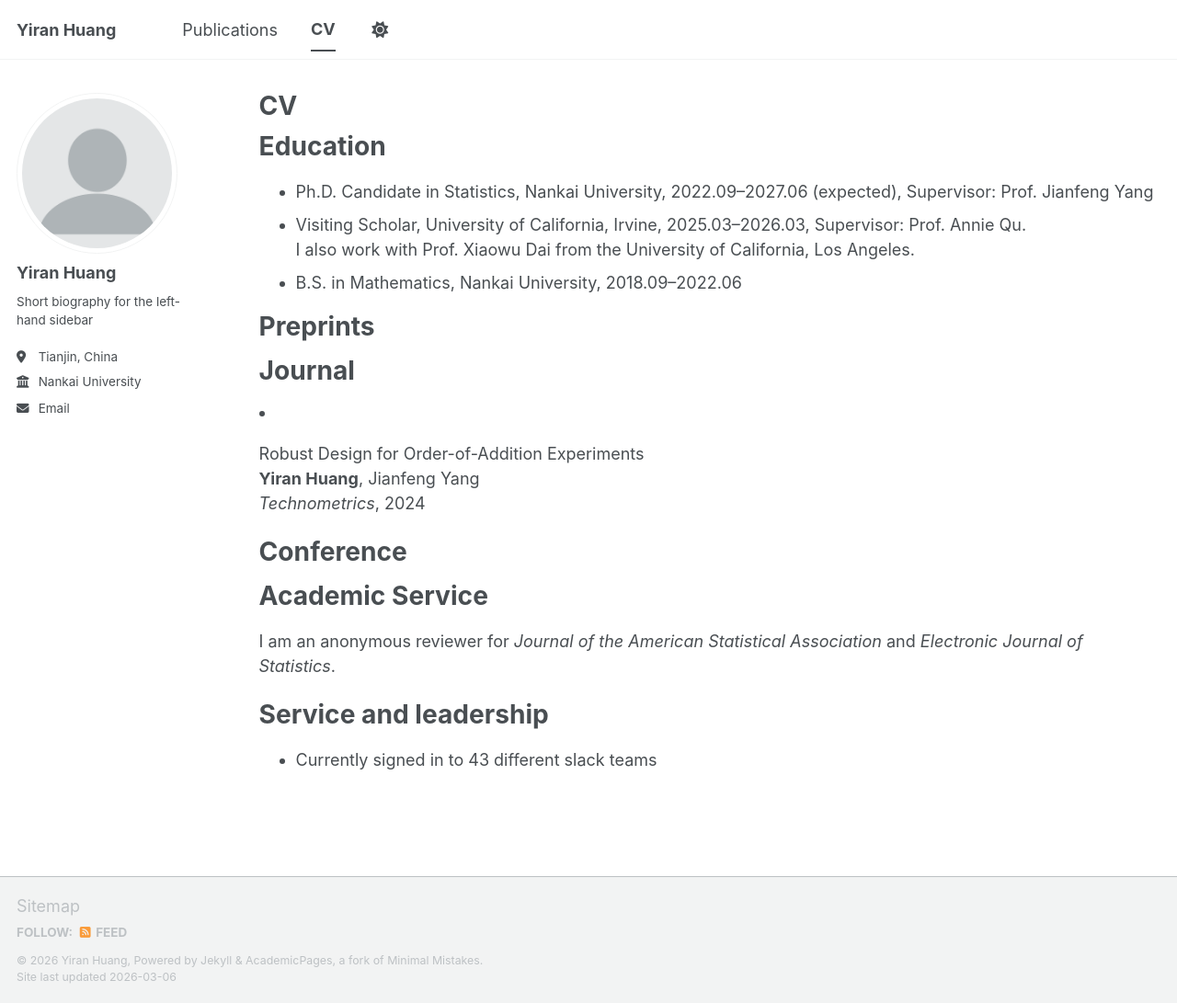
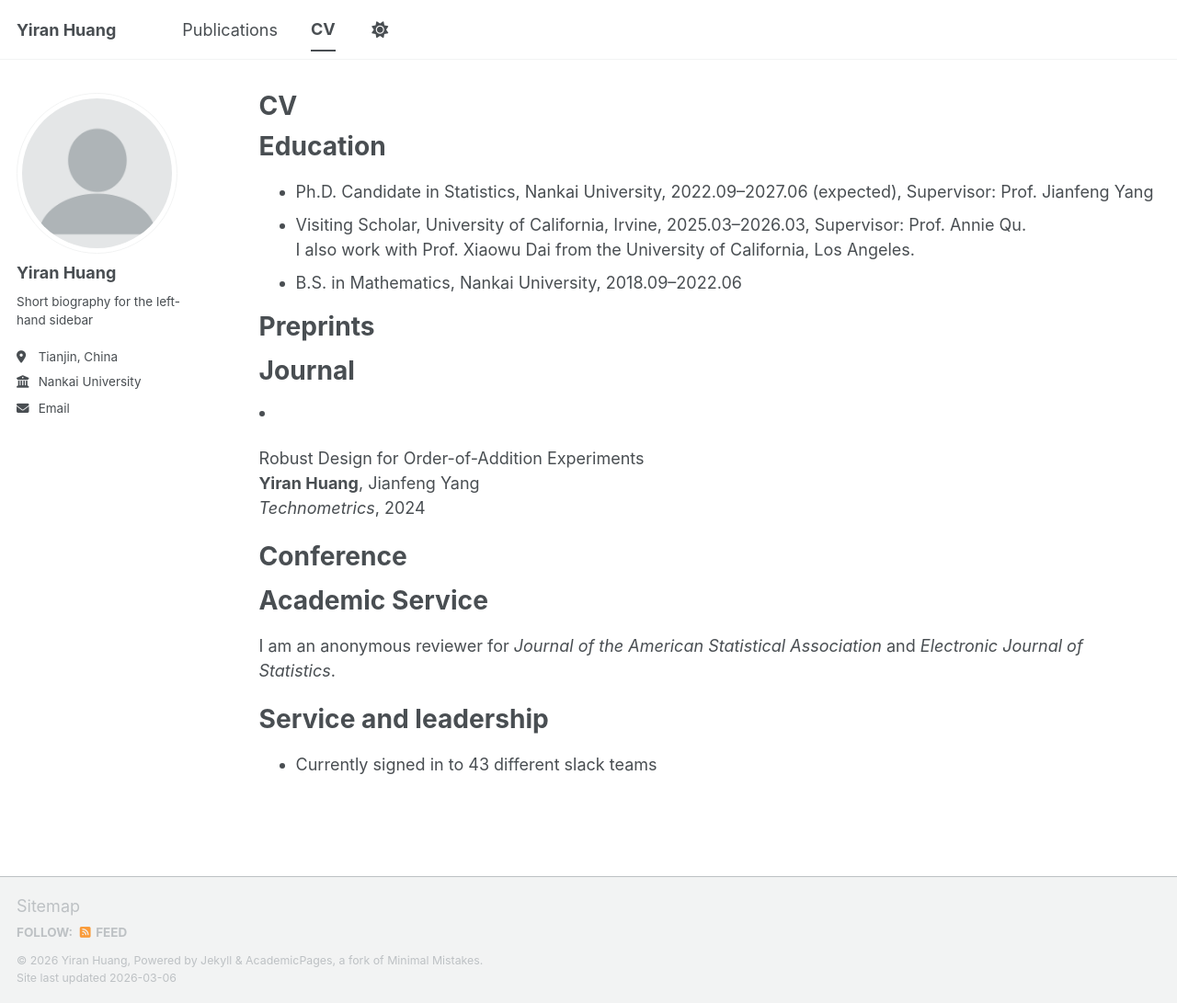
Before and after one commit to Yiran-Huang/Yiran-Huang.github.io, a Jekyll site: the page built from _pages/cv.md, in a window 1280 px wide and 1091 px high. Shown: the whole window at 92% size. Built offline with Jekyll 4.4.1, drawn with Linux system fonts in a browser that asks for light colours; a script bundle is joined from its source files by our own code; library files that are not in the unit come from our copies.

Commit message:
Update main.scss

```diff
--- a/assets/css/main.scss
+++ b/assets/css/main.scss
@@ -41,5 +41,3 @@
     "vendor/font-awesome/solid",
     "vendor/font-awesome/brands"
 ;
-
-.cv-pub { font-size:0.9em; line-height:1; margin-bottom:1px; }
```
